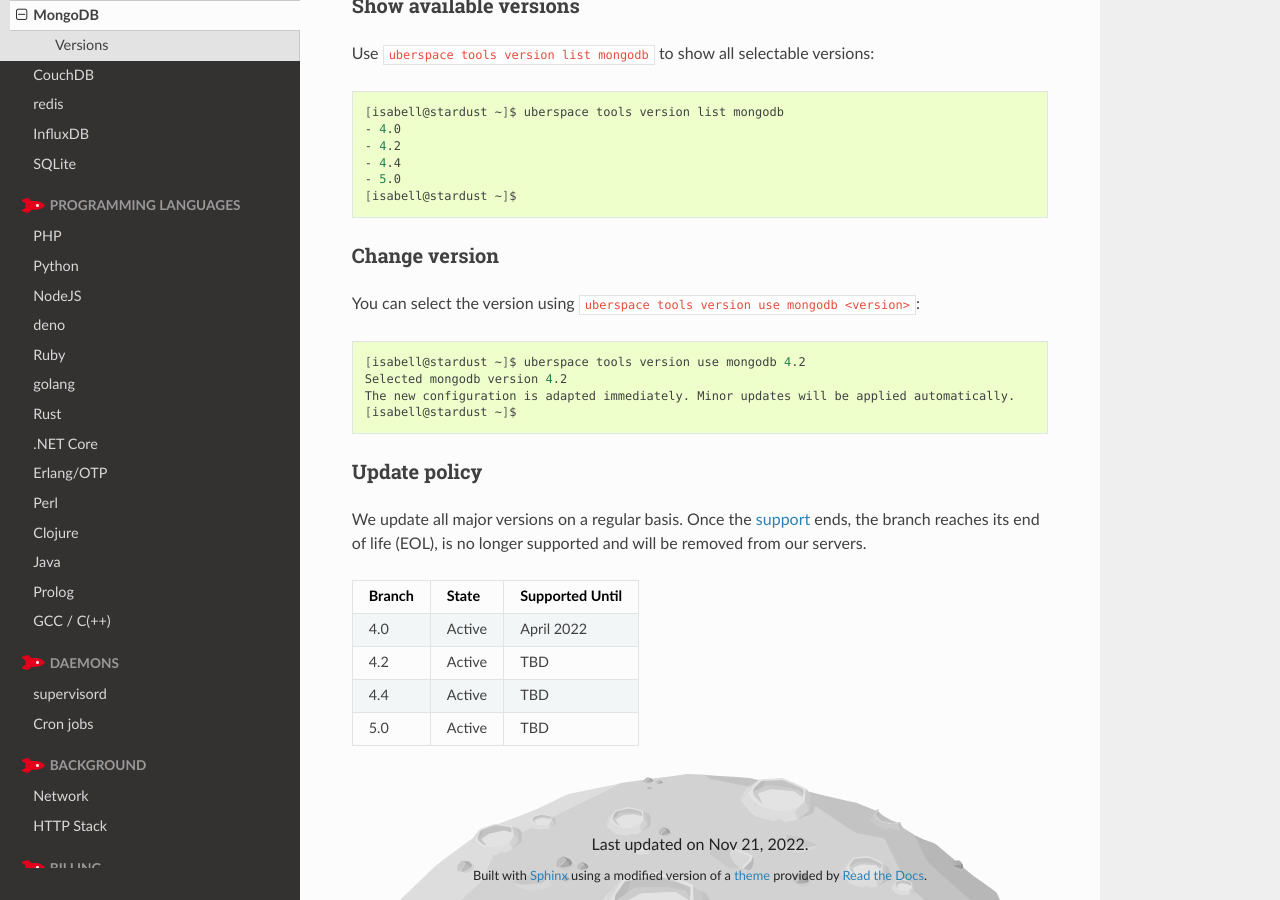
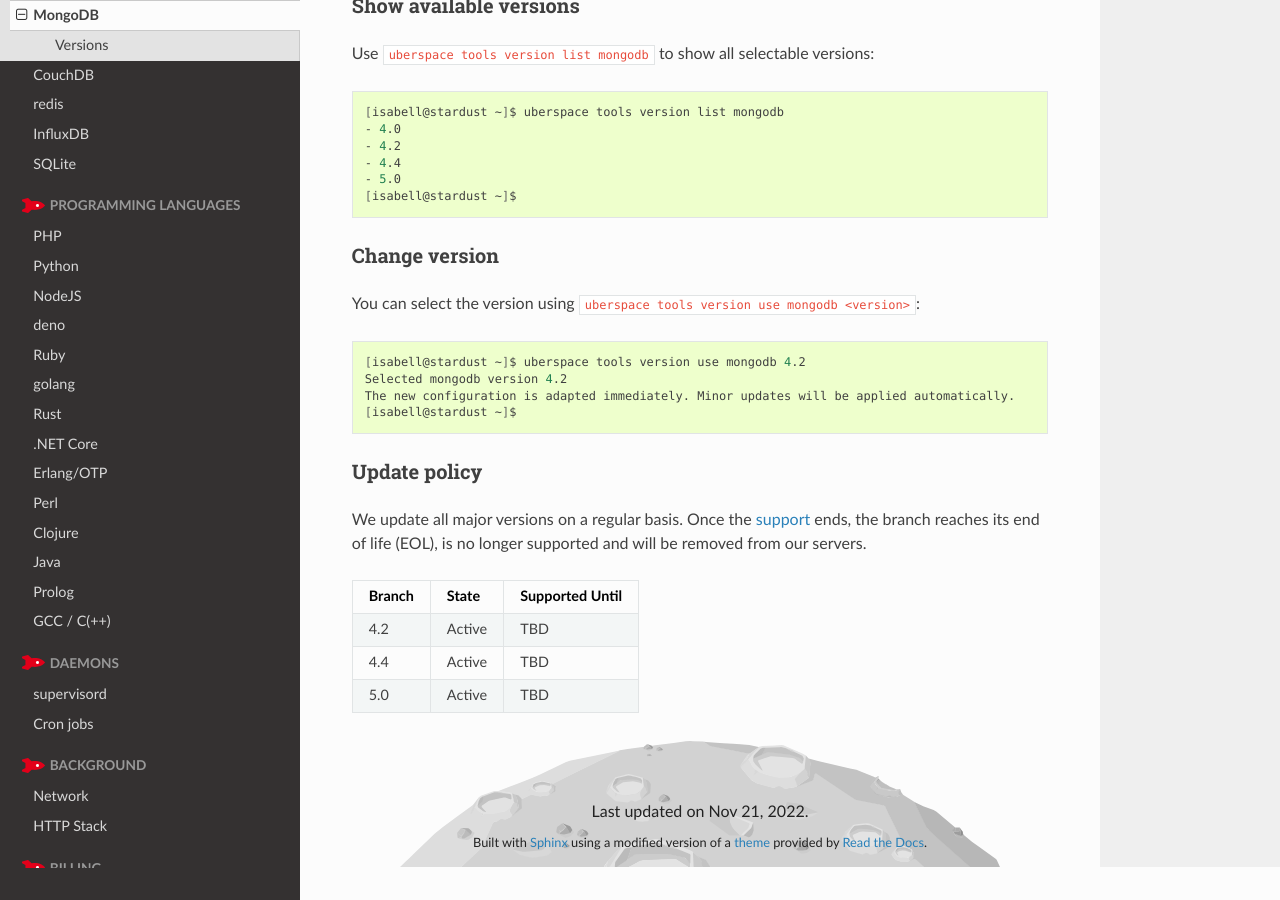
Before and after one commit to Uberspace/manual, a Sphinx documentation site: the page built from source/database-mongodb.rst, in a window 1280 px wide and 900 px high, scrolled down 664 px. Built offline with Sphinx 7.4.7 and the Read the Docs theme 2.0.0, drawn with Linux system fonts in a browser that asks for light colours.

Commit message:
[U7.14.0] :memo: deprecate MongoDB `4`

```diff
--- a/source/database-mongodb.rst
+++ b/source/database-mongodb.rst
@@ -64,8 +64,6 @@
 +--------+-------------------------+------------------+
 | Branch | State                   | Supported Until  |
 +========+=========================+==================+
-| 4.0    | Active                  | April 2022       |
-+--------+-------------------------+------------------+
 | 4.2    | Active                  | TBD              |
 +--------+-------------------------+------------------+
 | 4.4    | Active                  | TBD              |
```
